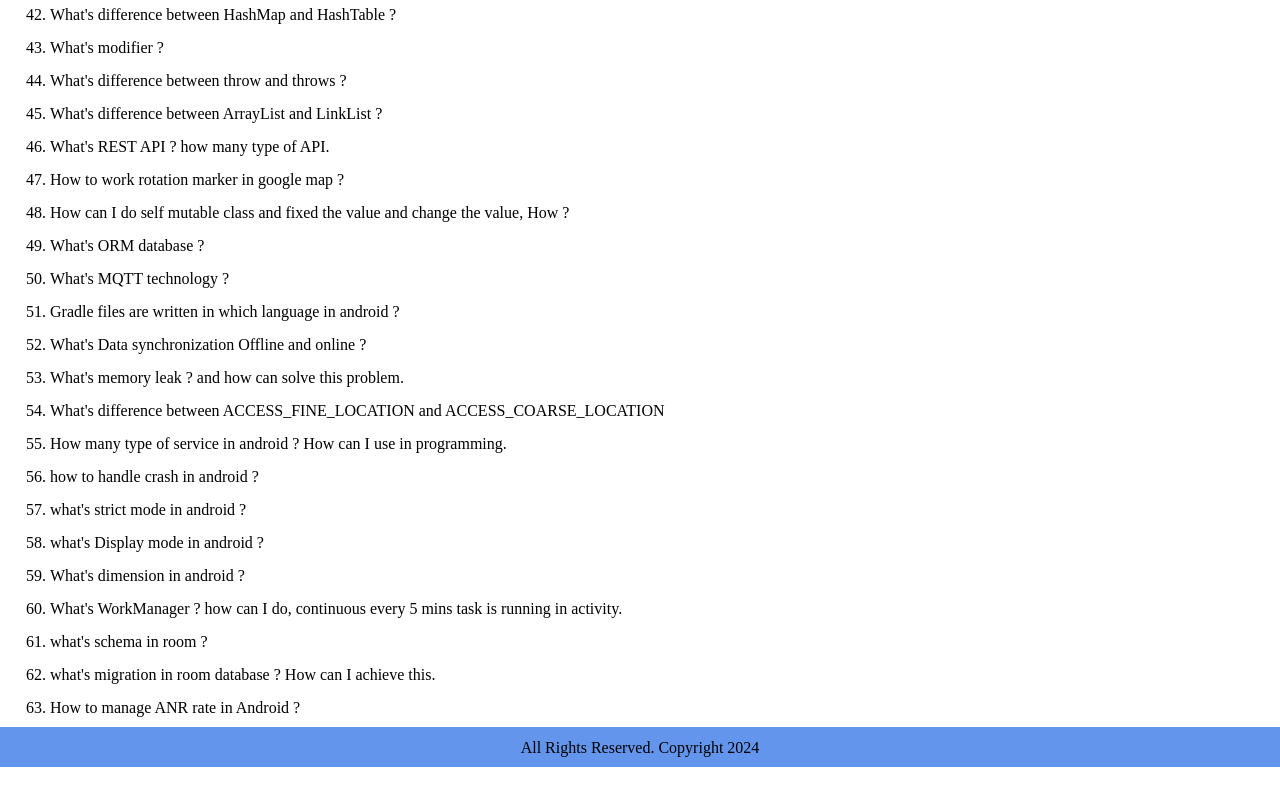
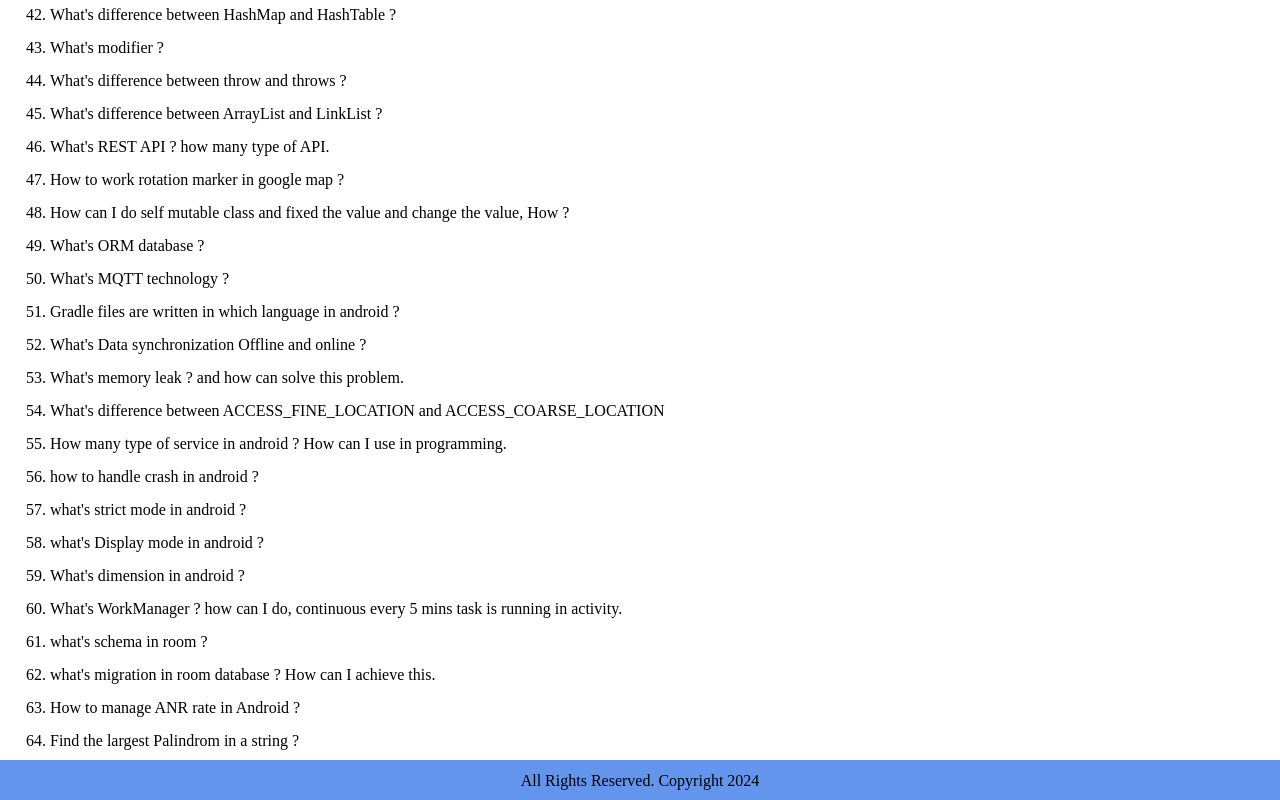
Before and after one commit to Chit1998/Interview-Questions, a plain HTML site: page index.html in a window 1280 px wide. Shown: the part 1452-2252 px from the top of the page. Before the commit the page ends 2219 px from the top, so only its background shows below. Drawn offline with Linux system fonts and the light colour scheme.

Commit message:
add questions

```diff
--- a/index.html
+++ b/index.html
@@ -150,6 +150,7 @@
                 <li><p>what's schema in room ?</p></li>
                 <li><p>what's migration in room database ? How can I achieve this.</p></li>
                 <li><p>How to manage ANR rate in Android ?</p></li>
+                <li><p>Find the largest Palindrom in a string ?</p></li>
             </ol>
         </div>
         <footer>
```
